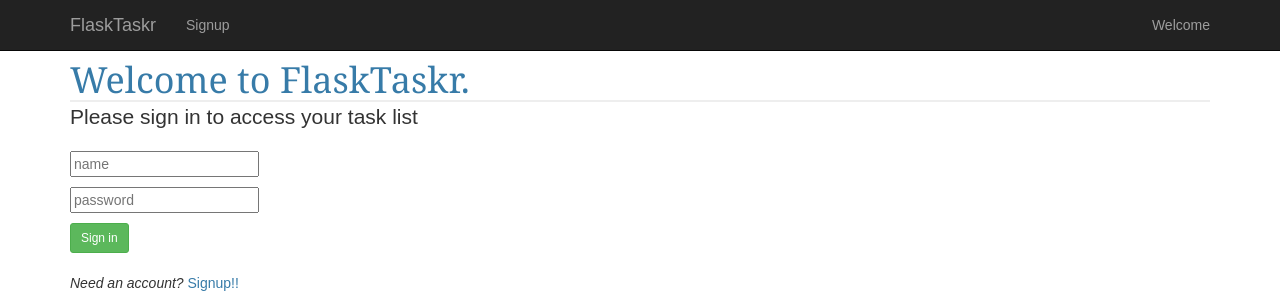
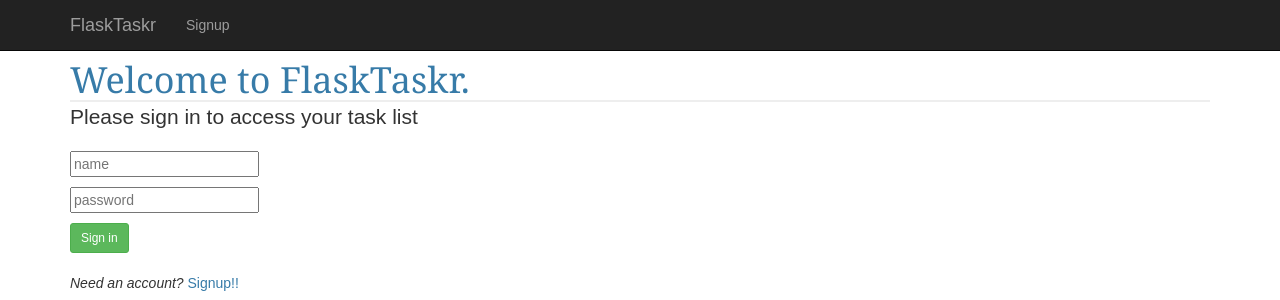
Before and after one commit to mperham2/flasktaskr_project_old, a Flask app: page /users/ in a window 1280 px wide. Shown: the top 300 px of the page. Run offline with Flask 2, Linux system fonts and the light colour scheme; some libraries are stand-ins or nearby versions.

Commit message:
what's wrong now?

```diff
--- a/project/templates/template.html
+++ b/project/templates/template.html
@@ -38,8 +38,6 @@
                     <ul class="nav navbar-nav navbar-right">
                         {% if session.logged_in %}
                             <li><a>Welcome, {{username}}.</a></li>
-                        {% else %}
-                            <li><a>Welcome</a></li>
                         {% endif %}
                     </ul>
                 </div><!--/.nav-collapse -->
```
Also changed, not shown: flasktasker.db, test.db, 14 other files.
